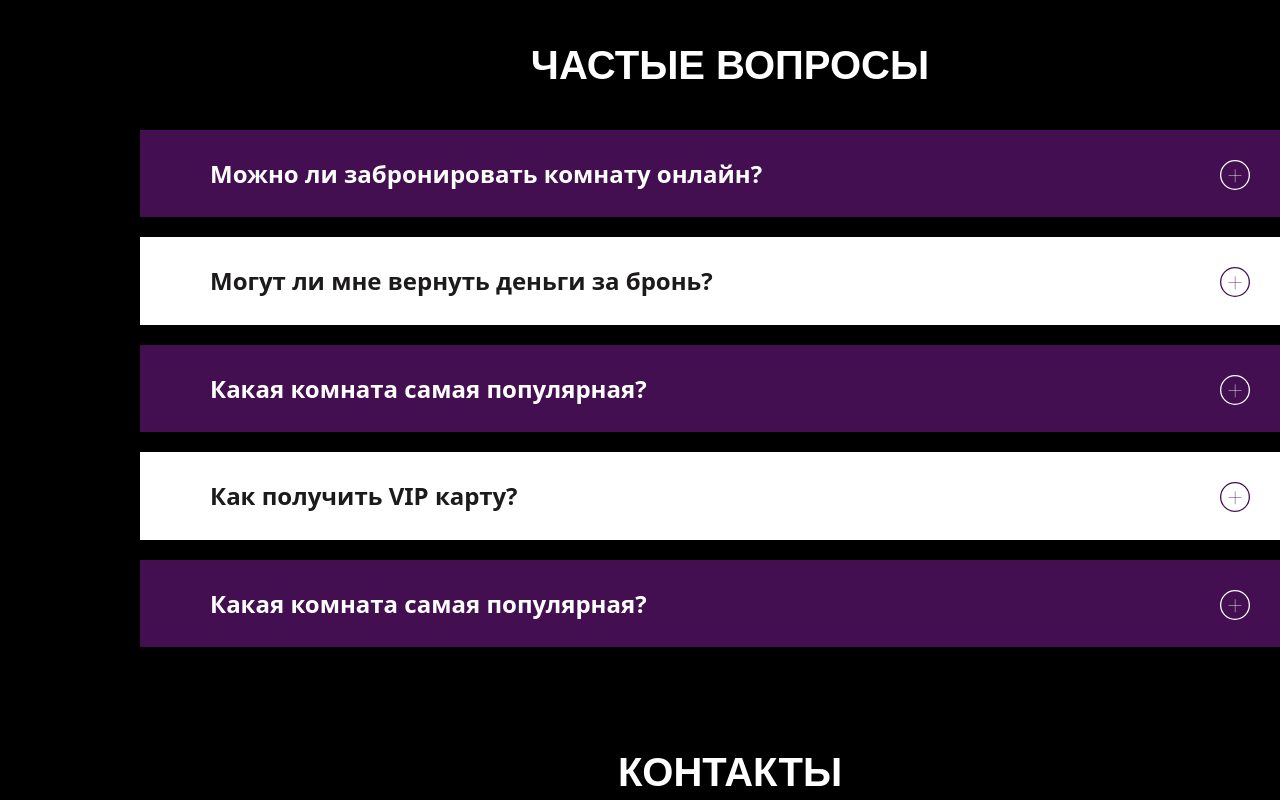
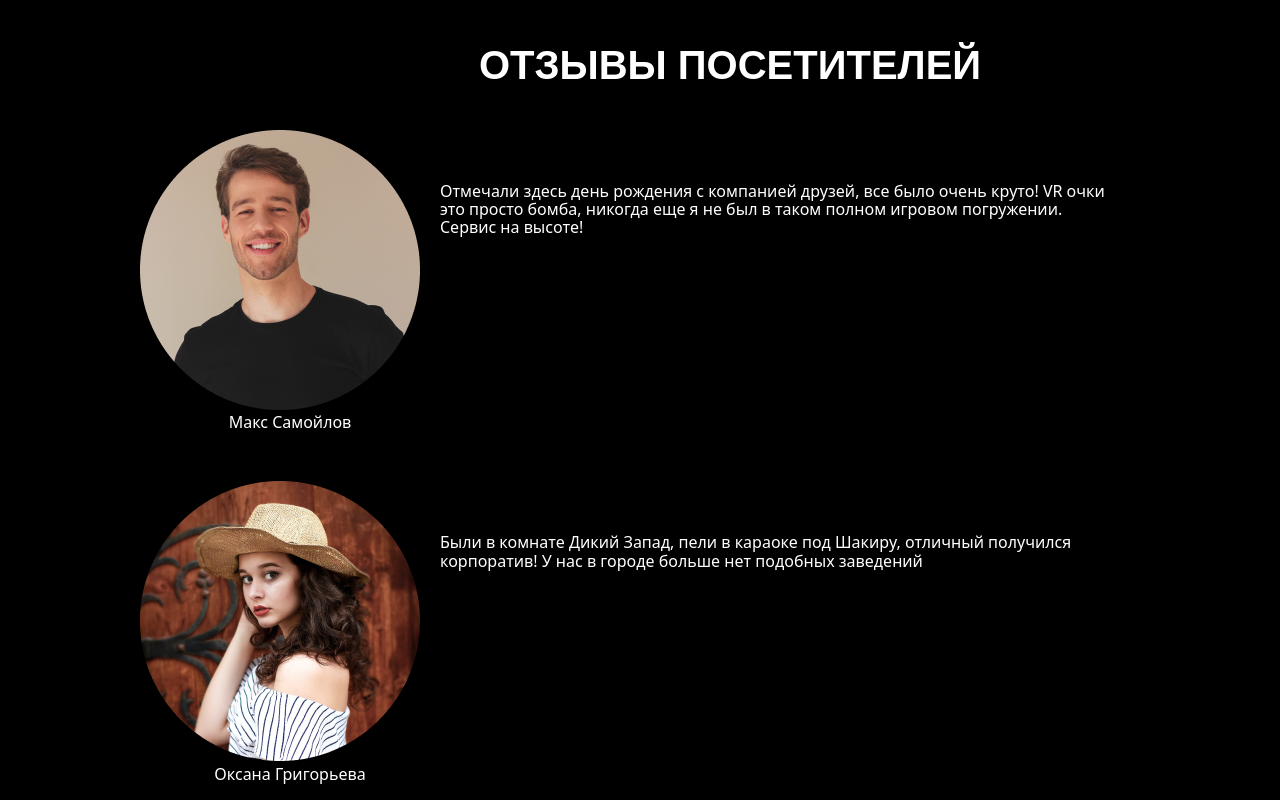
Before and after one commit to Abstract-IT/GO-homework, a plain HTML site: page index.html in a window 1280 px wide. Shown: the part 5840-6640 px from the top of the page. Drawn offline with Linux system fonts and the light colour scheme.

Commit message:
добавлены Отзывы

```diff
--- a/global.css
+++ b/global.css
@@ -44,6 +44,9 @@ header,main,footer{
     margin-left: 140px;
 }
 
+figcaption {
+    text-align: center;
+}
 /*.container {
     max-width: 1240px;
     padding: 0 30px;
--- a/index.css
+++ b/index.css
@@ -6,3 +6,4 @@
 @import url(faq.css);
 @import url(social.css);
 @import url(normalize.css);
+@import url(review.css);
--- a/index.html
+++ b/index.html
@@ -170,6 +170,34 @@
                 </div>
 
         </section>
+        <!--Отзывы-->
+        <section class="review">
+            <h2 class="review__title">Отзывы посетителей</h2>
+            <div class="review__block">
+                <div class="review__samoilov">
+                    <figure>
+                        <img src="public/images/ellipse3.png" alt="Макс Самойлов" class="samoilov">
+                        <figcaption>Макс Самойлов</figcaption>
+                    </figure>
+                        <p class="review__samoilov-text"> Отмечали здесь день рождения с компанией друзей, все было очень круто! VR очки это просто бомба, никогда еще я не был в таком полном
+                    игровом погружении. Сервис на высоте!</p>
+                </div>
+                <div class="review__grigorieva">
+                    <figure>
+                        <img src="public/images/ellipse4.png" alt="Оксана Григорьева" class="grigorieva">
+                        <figcaption>Оксана Григорьева</figcaption>
+                    </figure>
+                        <p class="review__grigorieva-text">Были в комнате Дикий Запад, пели в караоке под Шакиру, отличный получился корпоратив! У нас в городе больше нет подобных заведений</p>
+                </div>
+                <div class="review__yasenko">
+                    <figure>
+                        <img src="public/images/ellipse5.png" alt="Никита Ященко" class="yasenko">
+                        <figcaption>Никита Ященко</figcaption>
+                    </figure>
+                        <p class="review__yasenko-text">Немного подвисала игра в VR очках, а так все норм. Крутое оформление комнаты в стиле звездных войн, попал в атмосферу космоса</p>
+                    </div>
+            </div>
+        </section>
         <!--Вопросы-->
         <section class="faq">
             <div class="container">
--- /dev/null
+++ b/review.css
@@ -0,0 +1,37 @@
+.review {
+    margin-bottom: 100px;
+}
+
+.review__title {
+    color: #FFF;
+    text-align: center;
+    font-size: 40px;
+    font-family: Arial;
+    font-style: normal;
+    font-weight: 700;
+    line-height: 50px;
+    text-transform: uppercase;
+    margin-bottom: 40px;
+}
+
+.samoilov,.grigorieva,.yasenko {
+    width: 280px;
+    height: 280px;
+    flex-shrink: 1;
+    margin-right: 20px;
+}
+
+.review__samoilov, .review__grigorieva {
+    display: flex;
+    margin-bottom: 50px;
+}
+
+.review__yasenko {
+    display: flex;
+}
+
+.review__samoilov-text, .review__grigorieva-text,.review__yasenko-text {
+    width: 680px;
+    height: 88px;
+    margin-top: 52px;
+}
```
Also changed, not shown: public/images/ellipse3.png (added), public/images/ellipse4.png (added), public/images/ellipse5.png (added).
